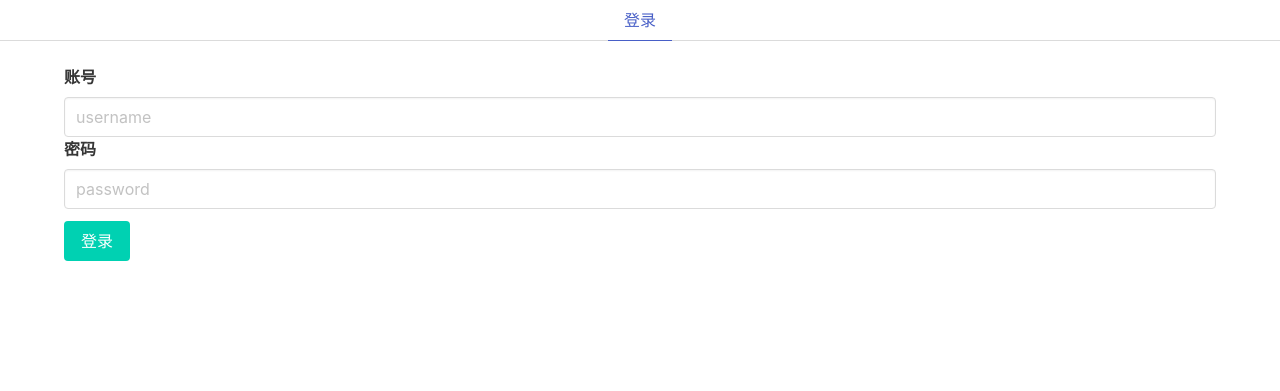
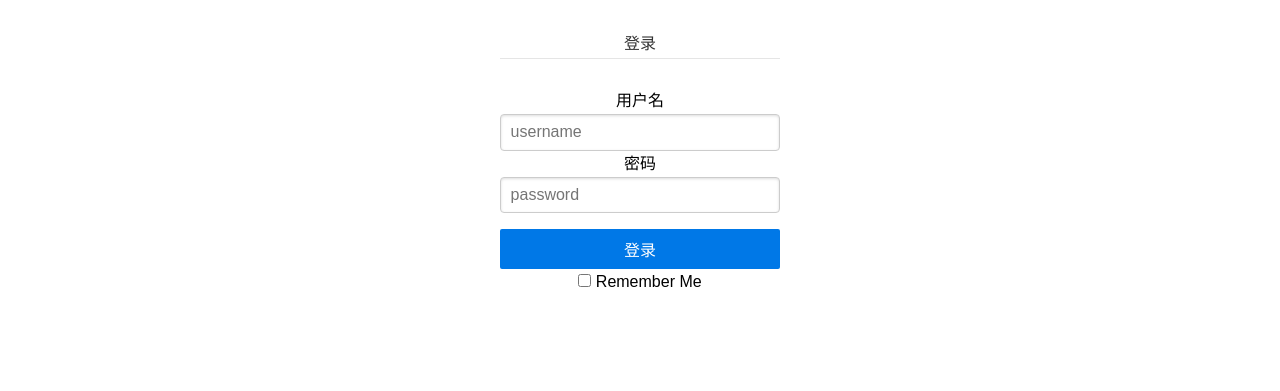
Before and after one commit to Ariaszzzhc/Depora, a Flask app: page /login in a window 1280 px wide. Shown: the top 391 px of the page. Run offline with Flask 2, Linux system fonts and the light colour scheme; some libraries are stand-ins or nearby versions.

Commit message:
fix: 修复UI的一些小问题

```diff
--- a/depora/forms.py
+++ b/depora/forms.py
@@ -15,6 +15,7 @@ from depora.models import User
 class LoginForm(FlaskForm):
     username = StringField('Username', [DataRequired(), Length(max=255)])
     password = StringField('Password', [DataRequired()])
+    remember = BooleanField('Remember Me')
 
     def validate(self):
         check_validata = super(LoginForm, self).validate()
--- a/depora/templates/admin/login.html
+++ b/depora/templates/admin/login.html
@@ -1,39 +1,59 @@
 <!DOCTYPE html>
-<html lang="en">
+<html lang="en" xmlns="http://www.w3.org/1999/html">
 <head>
     <meta charset="UTF-8">
     <meta name="viewport" content="width=device-width, initial-scale=1">
     <title>登录</title>
-    <link href="https://cdnjs.cloudflare.com/ajax/libs/bulma/0.6.1/css/bulma.css" rel="stylesheet">
-    <link rel="stylesheet" href="https://maxcdn.bootstrapcdn.com/font-awesome/4.7.0/css/font-awesome.min.css">
+    <link rel="stylesheet" href="https://unpkg.com/purecss@1.0.0/build/pure-min.css"
+          integrity="sha384-nn4HPE8lTHyVtfCBi5yW9d20FjT8BJwUXyWZT9InLYax14RDjBj46LmSztkmNP9w" crossorigin="anonymous">
+    <style type="text/css">
+        .login-wrap {
+            display: table;
+            margin: 0 auto;
+            height: 100%;
+        }
+
+        .width {
+            width: 100%;
+        }
+
+        .login {
+            display: table-cell;
+            padding: 30px 0 100px;
+            width: 280px;
+            text-align: center;
+            vertical-align: middle;
+        }
+    </style>
 </head>
 <body>
-<div class="tabs is-centered">
-    <ul>
-        <li class="is-active"><a href="/login">登录</a></li>
-    </ul>
-</div>
-<div class="container">
-    <form method="post" action="{{ request.full_path }}">
+<div class="login-wrap">
+    <div class="login">
+        <form method="post" action="{{ request.full_path }}" class="pure-form pure-form-stacked">
         {{ form.hidden_tag() }}
-        <div class="field">
-            <label class="label">账号</label>
+            <fieldset>
+                <legend>登录</legend>
+                <br/>
+                <label for="username">用户名</label>
             {% if form.username.errors %}
                 {% for e in form.username.errors %}
                     <p class="help-block">{{ e }}</p>
                 {% endfor %}
             {% endif %}
-            {{ form.username(class_='input', placeholder='username') }}
-            <label class="label">密码</label>
+                {{ form.username(class_='pure-input-1', placeholder='username') }}
+                <label for="password">密码</label>
             {% if form.password.errors %}
                 {% for e in form.password.errors %}
                     <p class="help-block">{{ e }}</p>
                 {% endfor %}
             {% endif %}
-            {{ form.password(class_='input', placeholder='password') }}
-        </div>
-        <button type="submit" class="button is-primary">登录</button>
+                {{ form.password(class_='pure-input-1', placeholder='password', type='password') }}
+            </fieldset>
+            <button type="submit" class="pure-button pure-button-primary width">登录</button>
+            <label for="remember"></label>
+            <input id="remember" type="checkbox"> Remember Me
     </form>
+    </div>
 </div>
 </body>
 </html>
--- a/depora/templates/admin/manage.html
+++ b/depora/templates/admin/manage.html
@@ -35,10 +35,8 @@
                 </tbody>
             </table>
             <br/>
-            <div class="pure -g">
-                <div class="pagination">
-                    {{ macros.pagination_widget(pagination, ".manage") }}
-                </div>
+            <div class="pagination">
+                {{ macros.pagination_widget(pagination, ".manage") }}
             </div>
         </div>
     </div>
```
Also changed, not shown: depora/controller/admin.py (+1 -6 lines), depora/templates/admin/_layouts/_macros.html (+10 -2 lines).
